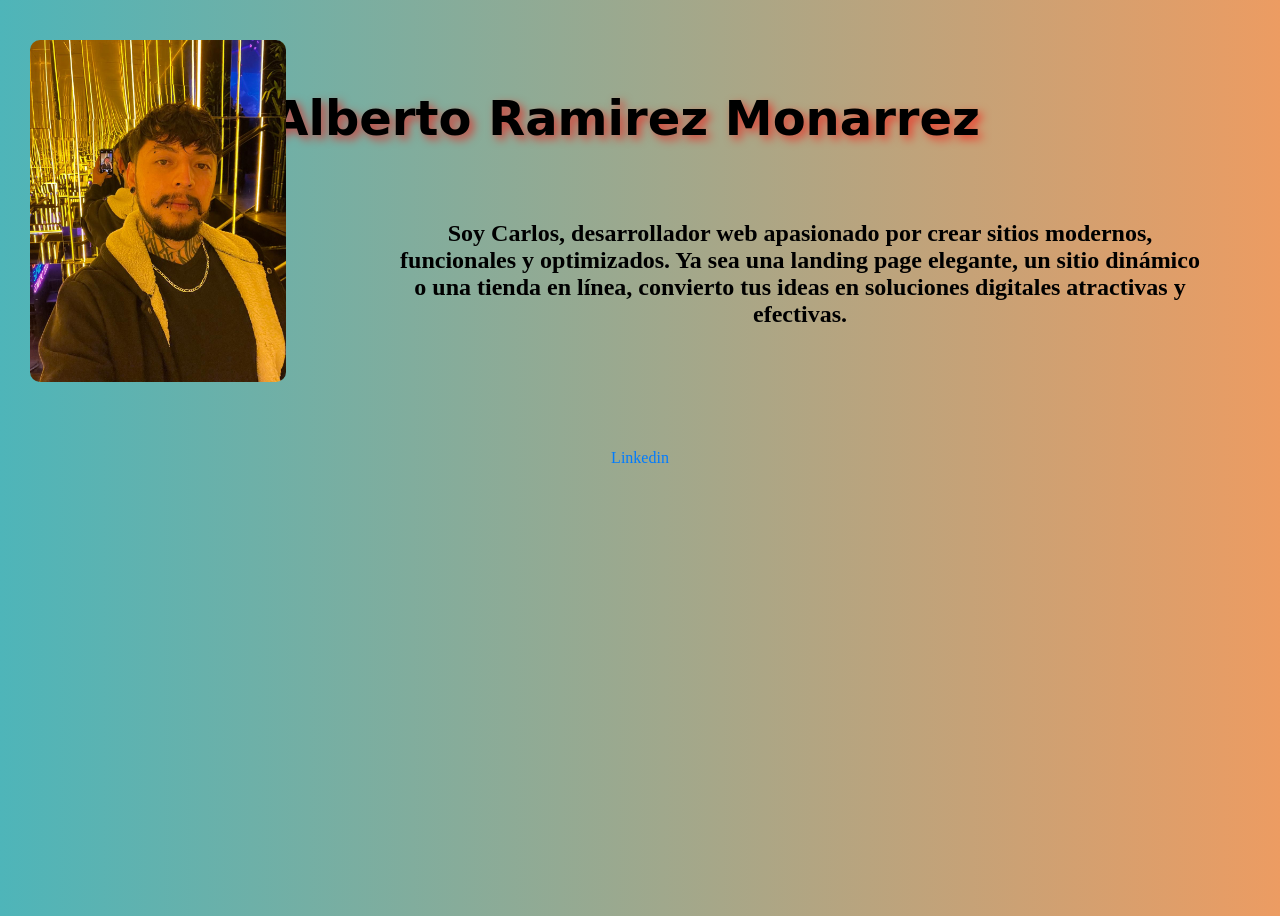
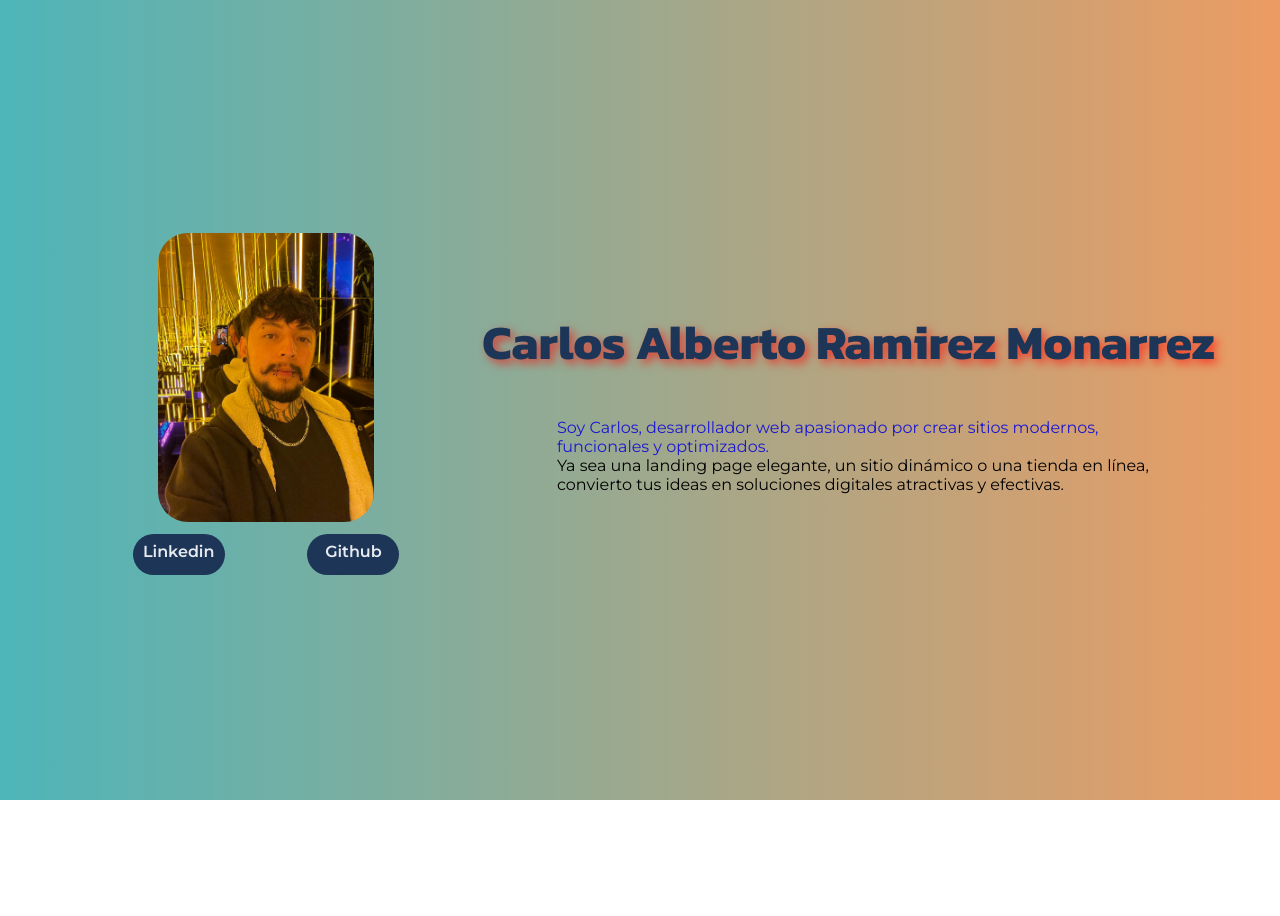
Before and after one commit to Big-Zanahorio/carta-de-presentacion, a plain HTML site: page index.html in a window 1280 px wide. After the commit the page ends 800 px from the top, so only its background shows below. Drawn offline with Linux system fonts and the light colour scheme.

Commit message:
Organize content

```diff
--- a/index.html
+++ b/index.html
@@ -7,18 +7,30 @@
     <title>Portafolio</title>
 </head>
 <body>
-    <h1>Carlos Alberto Ramirez Monarrez</h1>
-    <div class="image-container">
-        <img src="img/Foto.jpg" alt="Fotografia de Carlos Ramirez">
-    </div>
-    <div class="presentacion">
-        <h2>Soy Carlos, desarrollador web apasionado por crear sitios modernos,
-            funcionales y optimizados. Ya sea una landing page elegante,
-            un sitio dinámico o una tienda en línea,
-            convierto tus ideas en soluciones digitales atractivas y efectivas.</h2>
-    </div>
-    <div>
-        <a href="https://www.linkedin.com/in/carlos-alberto-ramirez-monarrez-10338034b">Linkedin</a>
-    </div>
+    <header></header>
+    <main class="pagina">
+        <section class="pagina__perfil">
+            <div class="pagina__perfil__contenedor-imagen">
+                <img src="img/Foto.jpg" alt="Fotografia de Carlos Ramirez">
+            </div>
+            <div class="pagina__enlaces">
+                <a class="pagina__enlaces__link" href="https://www.linkedin.com/in/carlos-alberto-ramirez-monarrez-10338034b">Linkedin</a>
+                <a class="pagina__enlaces__link" href="https://github.com/Big-Zanahorio">Github</a>
+            </div>
+        </section>
+        <section class="pagina__contenido">
+            <h1 class="pagina__contenido__titulo-blog">Carlos Alberto Ramirez Monarrez</h1>
+            <div class="pagina__contenido__presentacion">
+                <P class="pagina__contenido__presentacion__texto-destacado">Soy Carlos, desarrollador web apasionado por crear sitios modernos,
+                    funcionales y optimizados.
+                </P>
+                <p>Ya sea una landing page elegante,
+                    un sitio dinámico o una tienda en línea,
+                    convierto tus ideas en soluciones digitales atractivas y efectivas.
+                </p>
+            </div>
+
+        </section>
+    </main>
 </body>
 </html>
--- a/style.css
+++ b/style.css
@@ -1,76 +1,113 @@
+@import url('https://fonts.googleapis.com/css2?family=Kanit:ital,wght@0,100;0,200;0,300;0,400;0,500;0,600;0,700;0,800;0,900;1,100;1,200;1,300;1,400;1,500;1,600;1,700;1,800;1,900&family=Montserrat:ital,wght@0,100..900;1,100..900&display=swap');
+
+
+* {
+    padding: 0;
+    margin: 0;
+}
+
+.pagina {
+    display: flex;
+    align-items: center;
+    justify-content: space-around;
+    height: 100%;
+  }
+
 body {
     padding: 50px;
     background: linear-gradient(to right, #4eb5b9, #e78036c7);
 
-    display: grid;
     height: 100vh;
+    box-sizing: border-box;
+  }
+
+  /* Perfil */
+  /* Imagen */
+  .pagina__perfil {
     text-align: center;
-    /*
-        transition: background 0.5s ease-in-out;
+    display: flex;
+    flex-direction: column;
+    align-items: center;
+    flex-shrink: 1.5;
+  }
 
-    align-items: center;
-    height: 100vh;
+  .pagina__perfil__contenedor-imagen {
+    width: 50%;
+    padding: 2%;
+  }
+  .pagina__perfil__contenedor-imagen img {
+    width: 100%;
+    border-radius: 30px;
+    transition: transform 0.3s ease;
+  }
 
-    */
+  .pagina__perfil__contenedor-imagen:hover img {
+    transform: scale(1.1);
   }
-  /* Titulo */
-  h1 {
-    font-family: 'UnifrakturMaguntia', cursive;
-    font-size: 3rem;
-    text-shadow: 4px 4px 10px rgba(255, 0, 0, 0.6);
-    position: absolute;
-    right: 300px;
-}
 
   /* Enlaces */
-  a {
-    text-decoration: none;
-    color: #007bff;
-    position: relative;
-    transition: color 0.3s ease;
+  .pagina__enlaces {
+    width: 100%;
+    display: flex;
+    justify-content: space-evenly;
   }
 
-  a::after {
+  .pagina__enlaces__link {
+    text-decoration: none;
+    color: #e7ebef;
+    background-color: #1d3557;
+    transition: color 0.3s ease;
+    position: relative;
+    width: 80px;
+    height: 25px;
+    border-radius: 30px;
+    padding: 8px 6px;
+    font-family: "Montserrat", serif;
+    font-weight: 600;
+
+  }
+
+  .pagina__enlaces__link::after {
     content: "";
     position: absolute;
-    left: 0;
-    bottom: -2px;
-    width: 100%;
+    left: 10%;
+    bottom: 13px;
+    width: 80%;
     height: 2px;
-    background-color: #007bff;
+    background-color: #0056b3;
     transform: scaleX(0);
     transition: transform 0.3s ease-in-out;
   }
 
-  a:hover {
+  .pagina__enlaces__link:hover {
     color: #0056b3;
+    background-color: #3683d5;
   }
 
-  a:hover::after {
+  .pagina__enlaces__link:hover::after {
     transform: scaleX(1);
   }
 
-
-  /* Imagen */
-  .image-container img {
-    width: 20%;
-    border-radius: 10px;
-    transition: transform 0.3s ease;
-    margin: 0;
-    position: fixed;
-    left: 30px;
-    top: 40px;
+  /* Contenido */
+  .pagina__contenido {
+    display: flex;
+    flex-direction: column;
+    width: 100%;
+    gap: 40px;
+  }
+  /* Titulo */
+  .pagina__contenido__titulo-blog {
+    font-family: "Kanit", serif;
+    color: #1d3557;
+    font-size: 3rem;
+    text-shadow: 4px 4px 10px rgba(255, 0, 0, 0.6);
+  }
+  .pagina__contenido__presentacion {
+    font-family: "Montserrat", serif;
+    margin: 0 auto;
+    width: 80%;
   }
 
-  .image-container:hover img {
-    transform: scale(1.1);
+  .pagina__contenido__presentacion__texto-destacado {
+    color:#1c18d1;
   }
-
-  /* Presentacion */
-  .presentacion {
-    position: absolute;
-    margin: 0 auto;
-    width: 800px;
-    left: 400px;
-    top: 200px;
-  }
```
